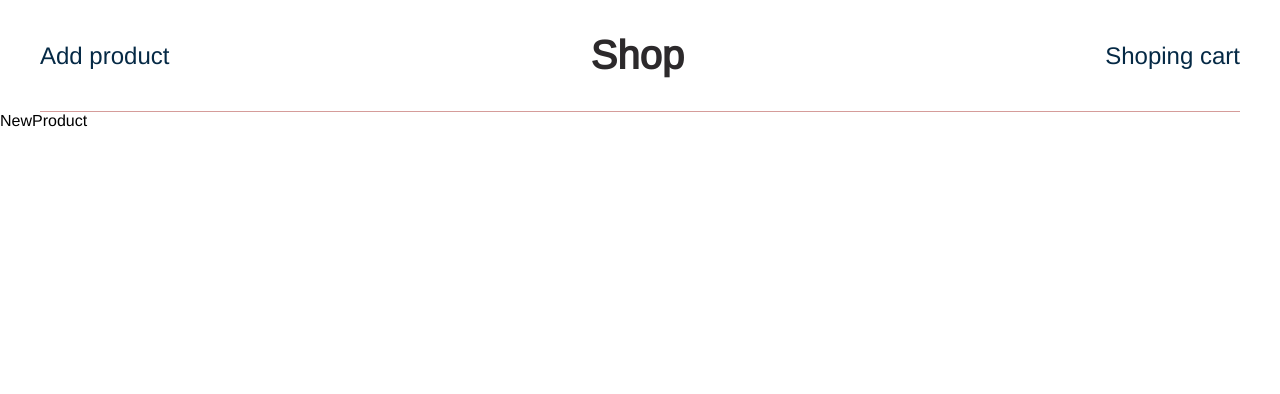
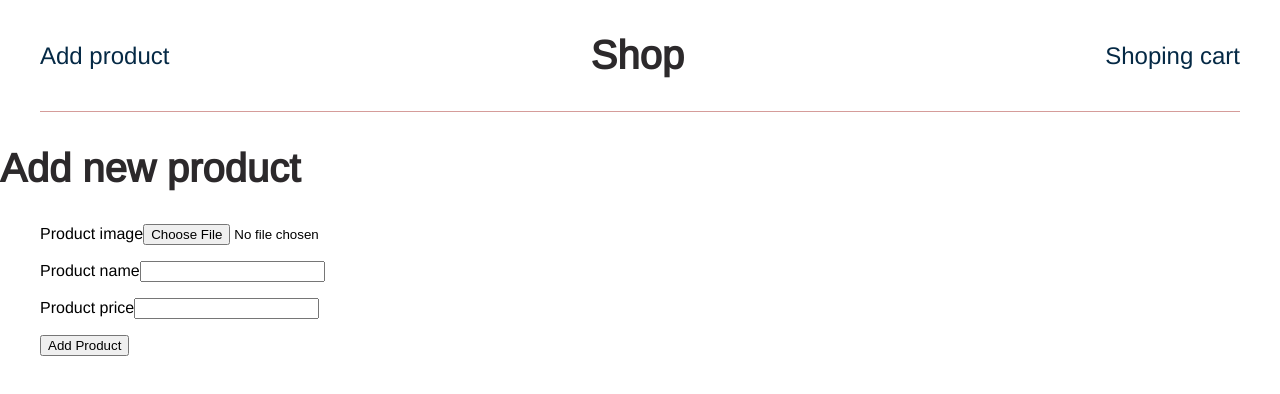
Before and after one commit to N00bG1rl/react-ecommerce, a React (Create React App) app: page /new-product in a window 1280 px wide. Shown: the top 394 px of the page. Built offline with nearby package versions, Linux system fonts and the light colour scheme.

Commit message:
Add products to firebase db

```diff
--- a/src/components/products/AddProductForm.js
+++ b/src/components/products/AddProductForm.js
@@ -1,5 +1,50 @@
-function AddProductForm() {
-	return <div>AddProductForm</div>
+import { useRef } from 'react'
+
+import Card from '../ui/Card'
+import styles from './AddProductForm.module.css'
+
+function AddProductForm({ onAddProduct }) {
+	const imageInputRef = useRef()
+	const nameInputRef = useRef()
+	const priceInputRef = useRef()
+
+	function submitHandler(event) {
+		event.preventDefault()
+
+		const enteredImage = imageInputRef.current.value
+		const enteredName = nameInputRef.current.value
+		const enteredPrice = priceInputRef.current.value
+
+		const productData = {
+			image: enteredImage,
+			name: enteredName,
+			price: enteredPrice,
+		}
+
+		onAddProduct(productData)
+	}
+
+	return (
+		<Card>
+			<form className={styles.form} onSubmit={submitHandler}>
+				<p className={styles.control}>
+					<label htmlFor='image'>Product image</label>
+					<input type='file' required id='image' ref={imageInputRef} />
+				</p>
+				<p className={styles.control}>
+					<label htmlFor='name'>Product name</label>
+					<input type='text' required id='name' ref={nameInputRef} />
+				</p>
+				<p className={styles.control}>
+					<label htmlFor='price'>Product price</label>
+					<input type='number' required id='price' ref={priceInputRef} />
+				</p>
+				<button type='submit' className={styles.actions}>
+					Add Product
+				</button>
+			</form>
+		</Card>
+	)
 }
 
 export default AddProductForm
--- a/src/pages/NewProduct.js
+++ b/src/pages/NewProduct.js
@@ -1,5 +1,35 @@
+import { useNavigate } from 'react-router-dom'
+
+import AddProductForm from '../components/products/AddProductForm'
+
+//const URL = process.env.REACT_APP_FIREBASE_API
+
 function NewProduct() {
-	return <div>NewProduct</div>
+	const navigate = useNavigate()
+
+	const handleProductAdd = productData => {
+		console.log(productData)
+
+		fetch(
+			'https://react-ecommerce-4c48d-default-rtdb.europe-west1.firebasedatabase.app/products.json',
+			{
+				method: 'POST',
+				body: JSON.stringify(productData),
+				headers: {
+					'Content-Type': 'application/json',
+				},
+			}
+		).then(() => {
+			navigate('/')
+		})
+	}
+
+	return (
+		<section>
+			<h1>Add new product</h1>
+			<AddProductForm onAddProduct={handleProductAdd} />
+		</section>
+	)
 }
 
 export default NewProduct
```
